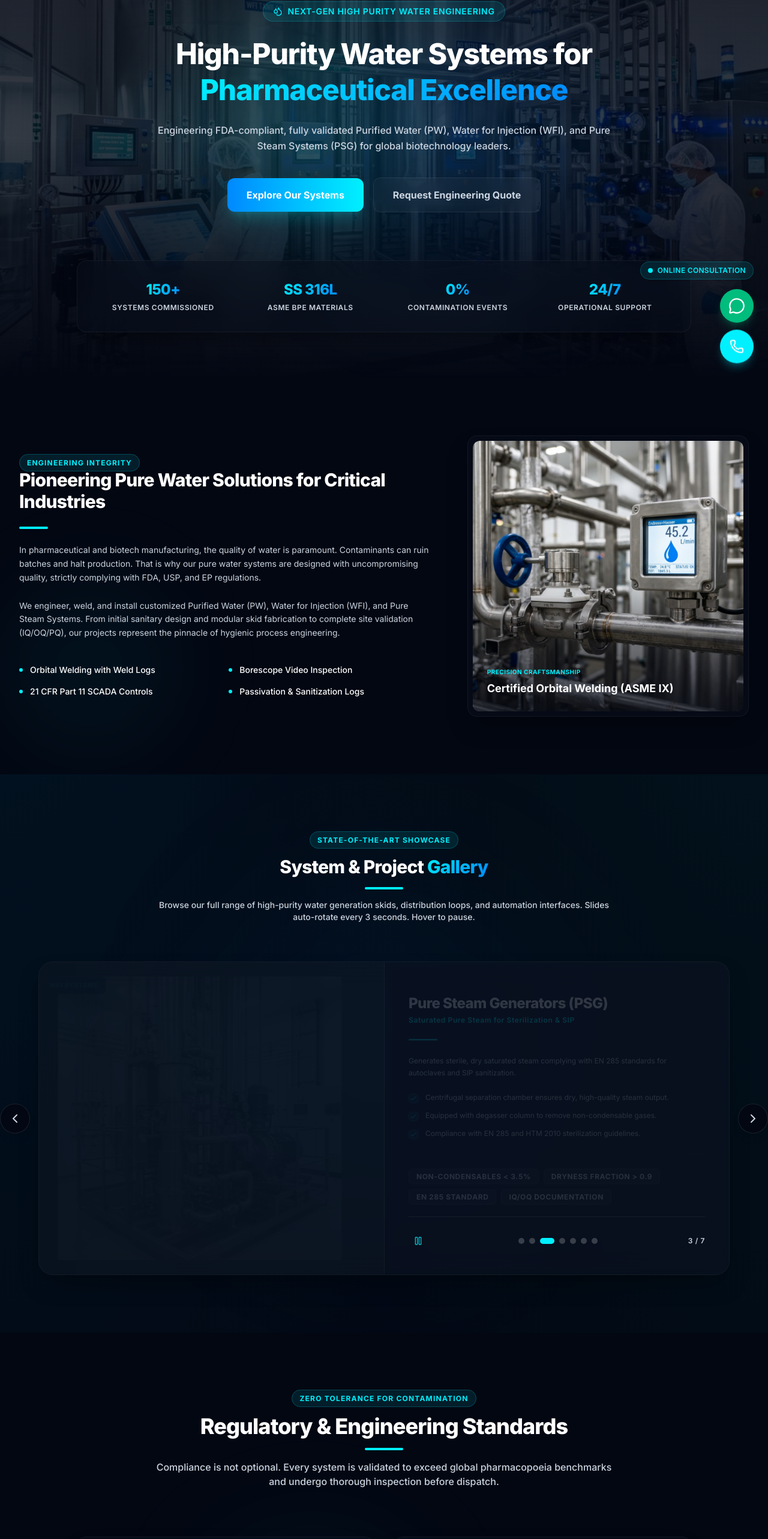
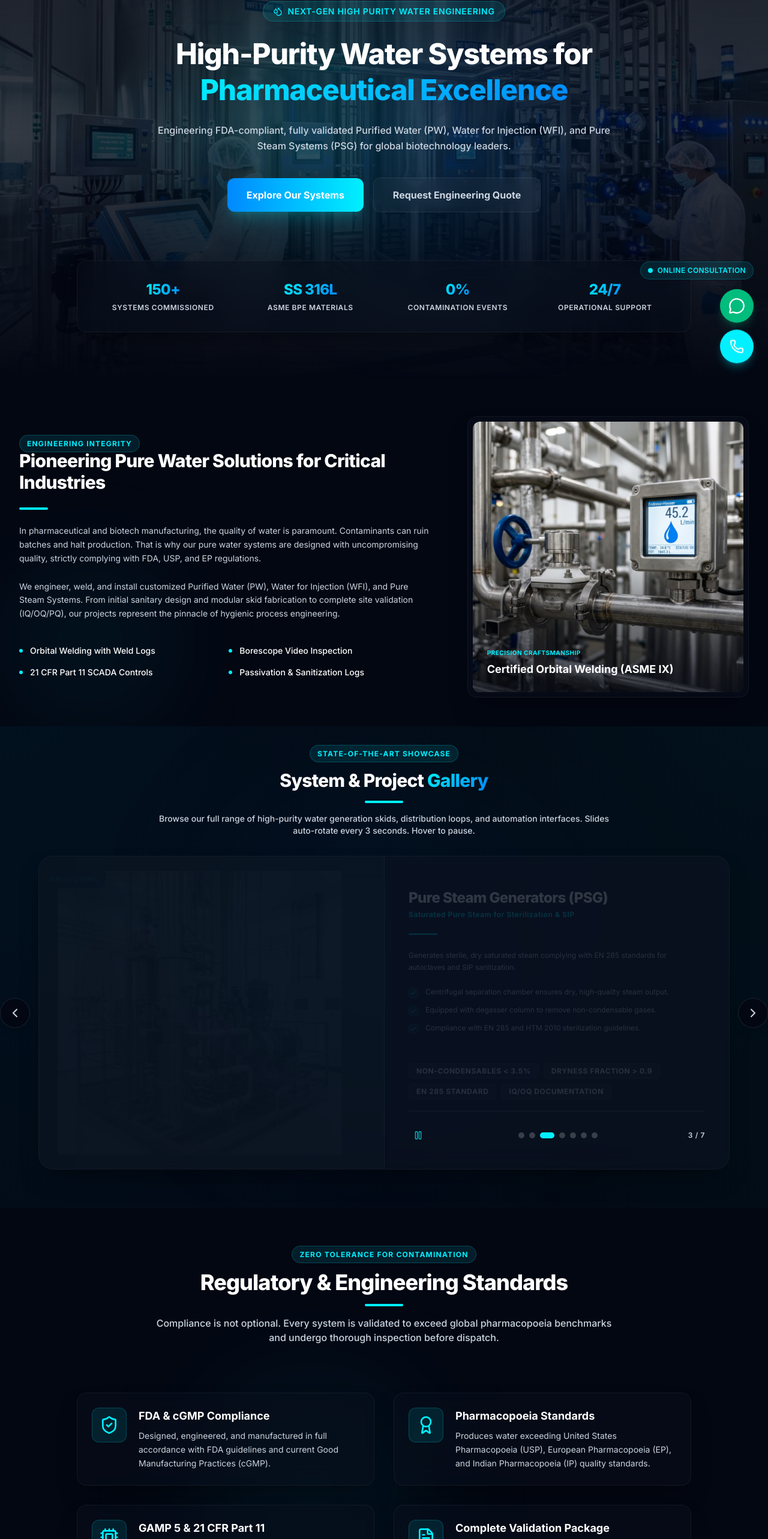
Before and after one commit to ravionwater/ravionwater.in, a Next.js app: page / in a window 1280 px wide. Shown: the part 170-2736 px from the top of the page at 60% size. Built offline with nearby package versions, Linux system fonts and the light colour scheme.

Commit message:
Reduce section padding and header margins to pull gallery up and remove gaps

```diff
--- a/src/app/page.tsx
+++ b/src/app/page.tsx
@@ -132,7 +132,7 @@ export default function Home() {
       </section>
 
       {/* 2. ABOUT US SECTION */}
-      <section id="about" className="py-24 relative overflow-hidden bg-brand-deep">
+      <section id="about" className="pt-16 pb-12 relative overflow-hidden bg-brand-deep">
         {/* Glow decoration */}
         <div className="absolute top-1/2 left-0 w-[300px] h-[300px] bg-brand-cyan/5 rounded-full blur-[80px] pointer-events-none"></div>
 
@@ -200,7 +200,7 @@ export default function Home() {
       <ShowcaseCarousel />
 
       {/* 4. QUALITY & STANDARDS SECTION */}
-      <section id="standards" className="py-24 relative overflow-hidden bg-brand-deep">
+      <section id="standards" className="py-16 relative overflow-hidden bg-brand-deep">
         <div className="absolute bottom-12 left-1/4 w-[400px] h-[400px] bg-brand-cyan/5 rounded-full blur-[100px] pointer-events-none"></div>
 
         <div className="max-w-7xl mx-auto px-4 sm:px-6 lg:px-8 relative">
@@ -249,7 +249,7 @@ export default function Home() {
 
 
       {/* 6. CONTACT & INQUIRY SECTION */}
-      <section id="contact" className="py-24 relative overflow-hidden bg-brand-deep/30">
+      <section id="contact" className="py-16 relative overflow-hidden bg-brand-deep/30">
         {/* Glow decoration */}
         <div className="absolute top-1/2 right-0 w-[400px] h-[400px] bg-brand-cyan/5 rounded-full blur-[100px] pointer-events-none"></div>
 
--- a/src/components/ShowcaseCarousel.tsx
+++ b/src/components/ShowcaseCarousel.tsx
@@ -148,13 +148,13 @@ export default function ShowcaseCarousel() {
   const currentItem = items[currentIndex];
 
   return (
-    <section id="gallery" className="py-24 relative overflow-hidden bg-brand-deep/30">
+    <section id="gallery" className="pt-8 pb-16 relative overflow-hidden bg-brand-deep/30">
       {/* Background ambient lighting */}
       <div className="absolute top-1/2 left-1/2 -translate-x-1/2 -translate-y-1/2 w-[600px] h-[600px] bg-brand-teal/5 rounded-full blur-[130px] pointer-events-none"></div>
 
       <div className="max-w-7xl mx-auto px-4 sm:px-6 lg:px-8 relative">
         {/* Section Header */}
-        <div className="text-center max-w-3xl mx-auto mb-16">
+        <div className="text-center max-w-3xl mx-auto mb-8">
           <span className="text-xs font-bold tracking-widest text-brand-cyan uppercase bg-brand-cyan/10 border border-brand-cyan/20 px-3 py-1.5 rounded-full">
             State-of-the-Art Showcase
           </span>
```
